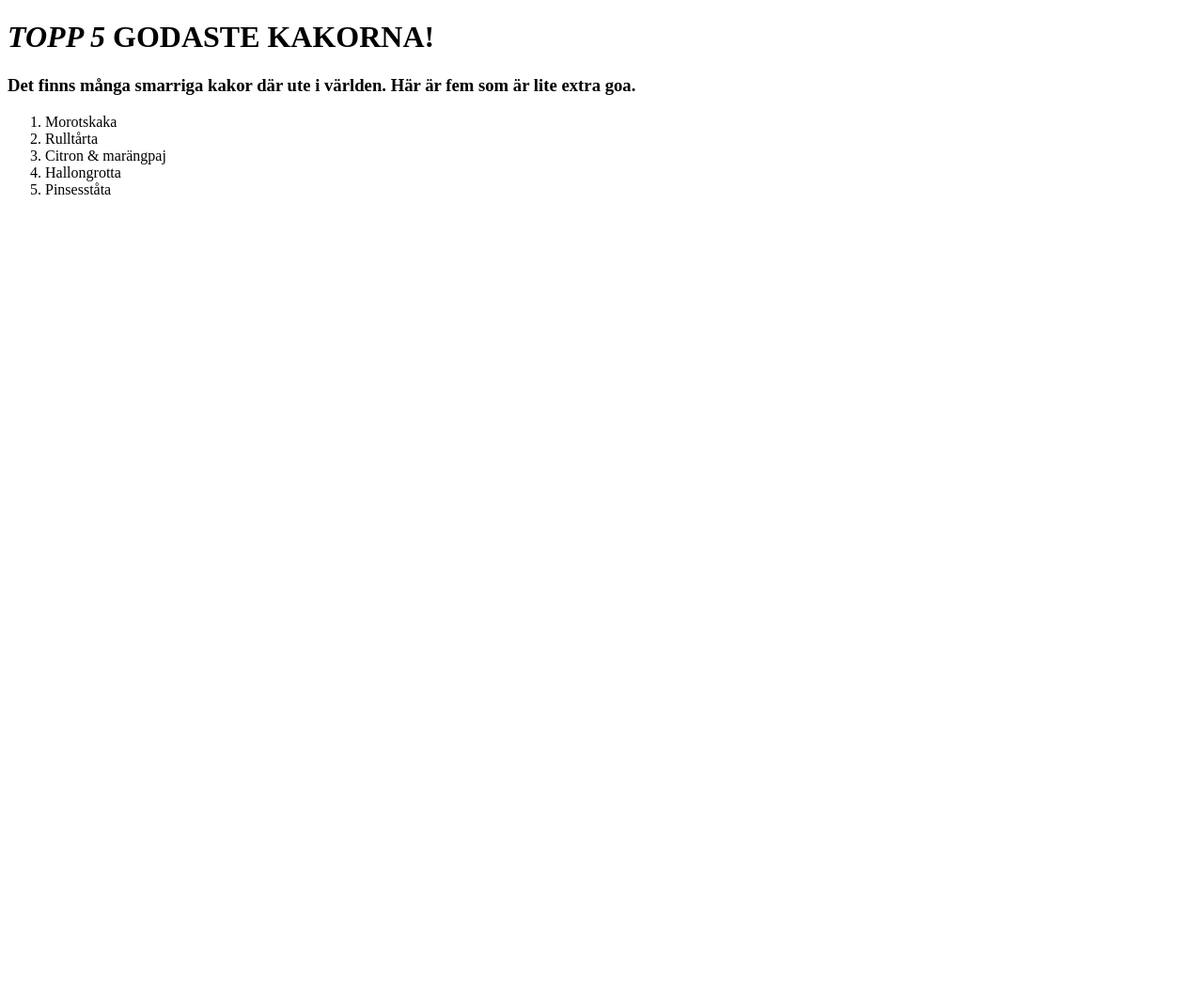
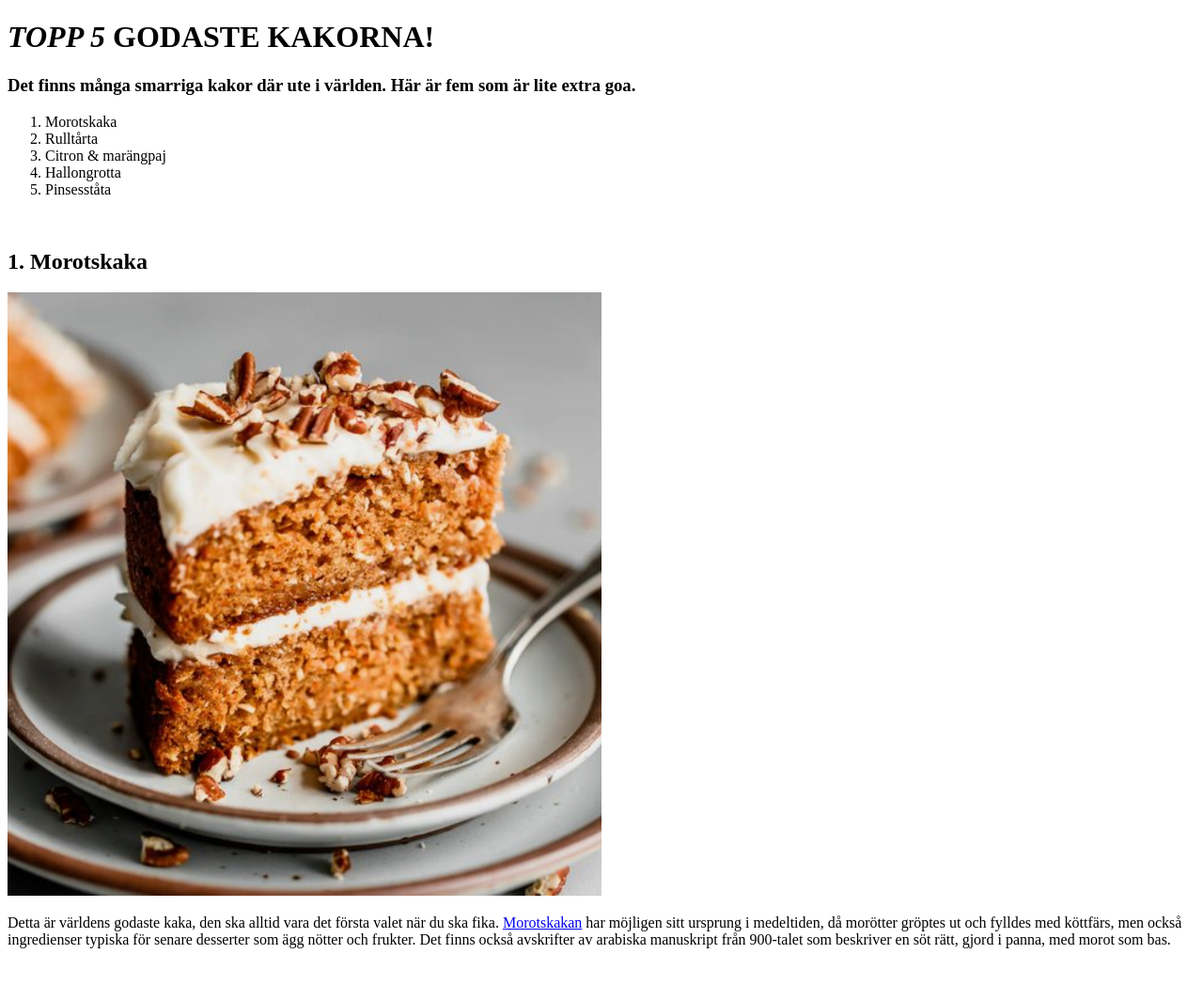
Before and after one commit to emblalundqvist/sammanfattning, a plain HTML site: page index.html in a window 1280 px wide. Shown: the whole page at 94% size. Before the commit the page ends 800 px from the top, so only its background shows below. Drawn offline with Linux system fonts and the light colour scheme.

Commit message:
added picture, subtitle and link

```diff
--- a/index.html
+++ b/index.html
@@ -16,5 +16,12 @@
         <li>Hallongrotta</li>
         <li>Pinsesståta</li>
     </ol>
+    <br>
+    <h2>1. Morotskaka</h2>
+    <a href="img/morotskaka.png" target="_blank">
+        <img src="img/morotskaka.png" alt="morotskaka" style="max-width: 50%;">
+    </a>
+    <p>Detta är världens godaste kaka, den ska alltid vara det första valet när du ska fika. <a href="https://sv.wikipedia.org/wiki/Morotskaka">Morotskakan</a> har möjligen sitt ursprung i medeltiden, då morötter gröptes ut och fylldes med köttfärs, men också ingredienser typiska för senare desserter som ägg nötter och frukter. Det finns också avskrifter av arabiska manuskript från 900-talet som beskriver en söt rätt, gjord i panna, med morot som bas.</p>
+    <br>
 </body>
 </html>
```
